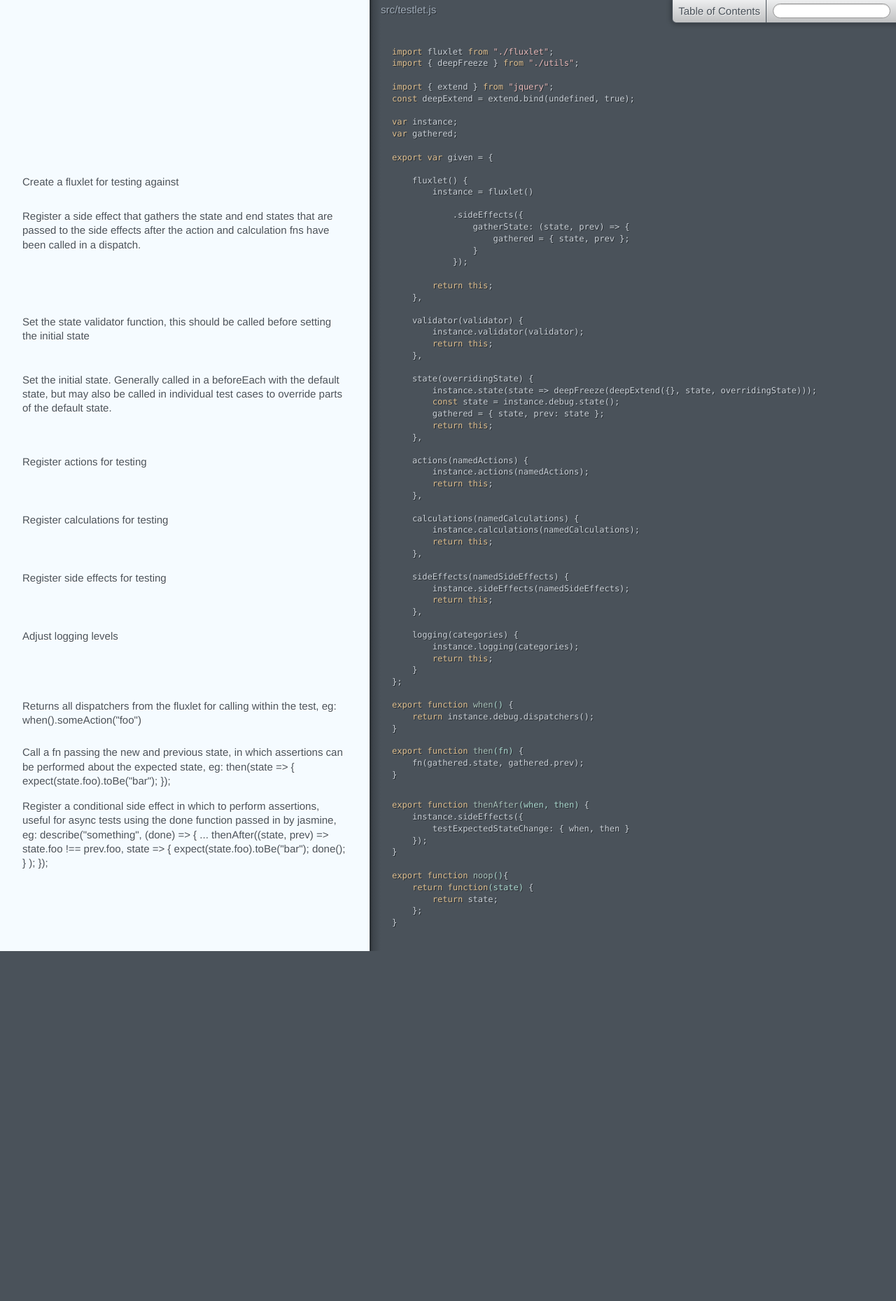
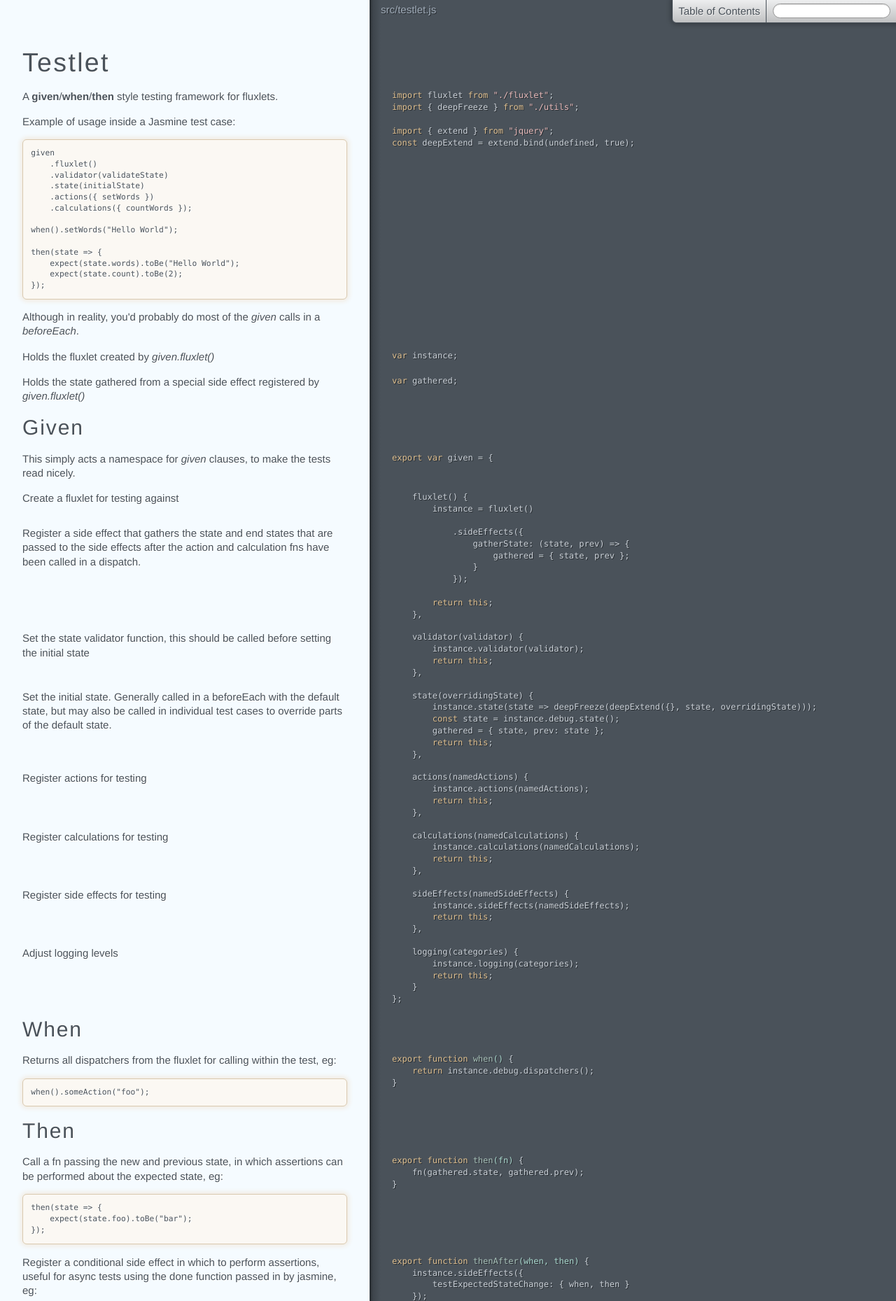
Before and after one commit to Fluxlet/fluxlet, a website built with webpack: page doc/testlet.html in a window 1280 px wide. Shown: the top 1859 px of the page at 70% size. Before the commit the page ends 1359 px from the top, so only its background shows below. Built offline with nearby package versions, Linux system fonts and the light colour scheme.

Commit message:
Improve testlet inline doc

```diff
--- a/doc/assets/behavior.js
+++ b/doc/assets/behavior.js
@@ -136,20 +136,9 @@ f.event={add:function(a,c,d,e,g){var h,i,j,k,l,m,n,o,p,q,r,s;if(!(a.nodeType===3
         "projectPath": "src/fluxlet.js",
         "targetPath": "fluxlet",
         "pageTitle": "fluxlet",
-        "firstHeader": {
-          "type": "heading",
-          "data": {
-            "level": 1,
-            "title": "Fluxlet",
-            "slug": "fluxlet",
-            "isFileHeader": true
-          },
-          "depth": 1
-        },
-        "title": "Fluxlet"
+        "title": "fluxlet"
       },
-      "depth": 1,
-      "outline": []
+      "depth": 1
     }, {
       "type": "file",
       "data": {
--- a/doc/testlet.html
+++ b/doc/testlet.html
@@ -1,13 +1,23 @@
-<!DOCTYPE html><html lang="en"><head><title>testlet</title></head><meta http-equiv="Content-Type" content="text/html; charset=utf-8"><meta name="viewport" content="width=device-width, initial-scale=1.0, minimum-scale=1.0, maximum-scale=1.0"><meta name="groc-relative-root" content=""><meta name="groc-document-path" content="testlet"><meta name="groc-project-path" content="src/testlet.js"><link rel="stylesheet" type="text/css" media="all" href="assets/style.css"><script type="text/javascript" src="assets/behavior.js"></script><body><div id="meta"><div class="file-path">src/testlet.js</div></div><div id="document"><div class="segment"><div class="code"><div class="wrapper"><span class="hljs-keyword">import</span> fluxlet <span class="hljs-keyword">from</span> <span class="hljs-string">"./fluxlet"</span>;
+<!DOCTYPE html><html lang="en"><head><title>testlet</title></head><meta http-equiv="Content-Type" content="text/html; charset=utf-8"><meta name="viewport" content="width=device-width, initial-scale=1.0, minimum-scale=1.0, maximum-scale=1.0"><meta name="groc-relative-root" content=""><meta name="groc-document-path" content="testlet"><meta name="groc-project-path" content="src/testlet.js"><link rel="stylesheet" type="text/css" media="all" href="assets/style.css"><script type="text/javascript" src="assets/behavior.js"></script><body><div id="meta"><div class="file-path">src/testlet.js</div></div><div id="document"><div class="segment"><div class="comments "><div class="wrapper"><h1 id="testlet">Testlet</h1></div></div></div><div class="segment"><div class="comments "><div class="wrapper"><p>A <strong>given</strong>/<strong>when</strong>/<strong>then</strong> style testing framework for fluxlets.</p>
+<p>Example of usage inside a Jasmine test case:</p>
+<pre><code>given
+    .fluxlet()
+    .validator(validateState)
+    .state(initialState)
+    .actions({ setWords })
+    .calculations({ countWords });
+
+when().setWords(&quot;Hello World&quot;);
+
+then(state =&gt; {
+    expect(state.words).toBe(&quot;Hello World&quot;);
+    expect(state.count).toBe(2);
+});</code></pre>
+<p>Although in reality, you&#39;d probably do most of the <em>given</em> calls in a <em>beforeEach</em>.</p></div></div><div class="code"><div class="wrapper"><span class="hljs-keyword">import</span> fluxlet <span class="hljs-keyword">from</span> <span class="hljs-string">"./fluxlet"</span>;
 <span class="hljs-keyword">import</span> { deepFreeze } <span class="hljs-keyword">from</span> <span class="hljs-string">"./utils"</span>;
 
 <span class="hljs-keyword">import</span> { extend } <span class="hljs-keyword">from</span> <span class="hljs-string">"jquery"</span>;
-<span class="hljs-keyword">const</span> deepExtend = extend.bind(<span class="hljs-literal">undefined</span>, <span class="hljs-literal">true</span>);
-
-<span class="hljs-keyword">var</span> instance;
-<span class="hljs-keyword">var</span> gathered;
-
-<span class="hljs-keyword">export</span> <span class="hljs-keyword">var</span> given = {</div></div></div><div class="segment"><div class="comments "><div class="wrapper"><p>Create a fluxlet for testing against</p></div></div><div class="code"><div class="wrapper">    fluxlet() {
+<span class="hljs-keyword">const</span> deepExtend = extend.bind(<span class="hljs-literal">undefined</span>, <span class="hljs-literal">true</span>);</div></div></div><div class="segment"><div class="comments "><div class="wrapper"><p>Holds the fluxlet created by <em>given.fluxlet()</em></p></div></div><div class="code"><div class="wrapper"><span class="hljs-keyword">var</span> instance;</div></div></div><div class="segment"><div class="comments "><div class="wrapper"><p>Holds the state gathered from a special side effect registered by <em>given.fluxlet()</em></p></div></div><div class="code"><div class="wrapper"><span class="hljs-keyword">var</span> gathered;</div></div></div><div class="segment"><div class="comments "><div class="wrapper"><h2 id="given">Given</h2></div></div></div><div class="segment"><div class="comments "><div class="wrapper"><p>This simply acts a namespace for <em>given</em> clauses, to make the tests read nicely.</p></div></div><div class="code"><div class="wrapper"><span class="hljs-keyword">export</span> <span class="hljs-keyword">var</span> given = {</div></div></div><div class="segment"><div class="comments "><div class="wrapper"><p>Create a fluxlet for testing against</p></div></div><div class="code"><div class="wrapper">    fluxlet() {
         instance = fluxlet()</div></div></div><div class="segment"><div class="comments "><div class="wrapper"><p>Register a side effect that gathers the state and end states that are passed
 to the side effects after the action and calculation fns have been called in a dispatch.</p></div></div><div class="code"><div class="wrapper">            .sideEffects({
                 gatherState: (state, prev) =&gt; {
@@ -39,25 +49,25 @@ individual test cases to override parts of the default state.</p></div></div><di
         instance.logging(categories);
         <span class="hljs-keyword">return</span> <span class="hljs-keyword">this</span>;
     }
-};</div></div></div><div class="segment"><div class="comments "><div class="wrapper"><p>Returns all dispatchers from the fluxlet for calling within the test, eg:
-    when().someAction(&quot;foo&quot;)</p></div></div><div class="code"><div class="wrapper"><span class="hljs-keyword">export</span> <span class="hljs-function"><span class="hljs-keyword">function</span> <span class="hljs-title">when</span><span class="hljs-params">()</span> </span>{
+};</div></div></div><div class="segment"><div class="comments "><div class="wrapper"><h2 id="when">When</h2></div></div></div><div class="segment"><div class="comments "><div class="wrapper"><p>Returns all dispatchers from the fluxlet for calling within the test, eg:</p>
+<pre><code>when().someAction(&quot;foo&quot;);</code></pre></div></div><div class="code"><div class="wrapper"><span class="hljs-keyword">export</span> <span class="hljs-function"><span class="hljs-keyword">function</span> <span class="hljs-title">when</span><span class="hljs-params">()</span> </span>{
     <span class="hljs-keyword">return</span> instance.debug.dispatchers();
-}</div></div></div><div class="segment"><div class="comments "><div class="wrapper"><p>Call a fn passing the new and previous state, in which assertions can be performed about the expected state, eg:
-    then(state =&gt; {
-        expect(state.foo).toBe(&quot;bar&quot;);
-    });</p></div></div><div class="code"><div class="wrapper"><span class="hljs-keyword">export</span> <span class="hljs-function"><span class="hljs-keyword">function</span> <span class="hljs-title">then</span><span class="hljs-params">(fn)</span> </span>{
+}</div></div></div><div class="segment"><div class="comments "><div class="wrapper"><h2 id="then">Then</h2></div></div></div><div class="segment"><div class="comments "><div class="wrapper"><p>Call a fn passing the new and previous state, in which assertions can be performed about the expected state, eg:</p>
+<pre><code>then(state =&gt; {
+    expect(state.foo).toBe(&quot;bar&quot;);
+});</code></pre></div></div><div class="code"><div class="wrapper"><span class="hljs-keyword">export</span> <span class="hljs-function"><span class="hljs-keyword">function</span> <span class="hljs-title">then</span><span class="hljs-params">(fn)</span> </span>{
     fn(gathered.state, gathered.prev);
 }</div></div></div><div class="segment"><div class="comments "><div class="wrapper"><p>Register a conditional side effect in which to perform assertions, useful for async tests using the
-done function passed in by jasmine, eg:
-    describe(&quot;something&quot;, (done) =&gt; {
-        ...
-        thenAfter((state, prev) =&gt; state.foo !== prev.foo,
-            state =&gt; {
-                expect(state.foo).toBe(&quot;bar&quot;);
-                done();
-            }
-        );
-    });</p></div></div><div class="code"><div class="wrapper"><span class="hljs-keyword">export</span> <span class="hljs-function"><span class="hljs-keyword">function</span> <span class="hljs-title">thenAfter</span><span class="hljs-params">(when, then)</span> </span>{
+done function passed in by jasmine, eg:</p>
+<pre><code>const fooHasChanged = (state, prev) =&gt; state.foo !== prev.foo;
+
+describe(&quot;something&quot;, (done) =&gt; {
+    ...
+    thenAfter(fooHasChanged, state =&gt; {
+        expect(state.foo).toBe(&quot;bar&quot;);
+        done();
+    });
+});</code></pre></div></div><div class="code"><div class="wrapper"><span class="hljs-keyword">export</span> <span class="hljs-function"><span class="hljs-keyword">function</span> <span class="hljs-title">thenAfter</span><span class="hljs-params">(when, then)</span> </span>{
     instance.sideEffects({
         testExpectedStateChange: { when, then }
     });
```
Also changed, not shown: src/testlet.js (+46 -7 lines).
